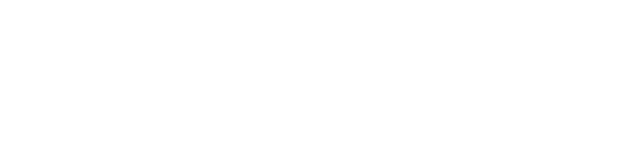
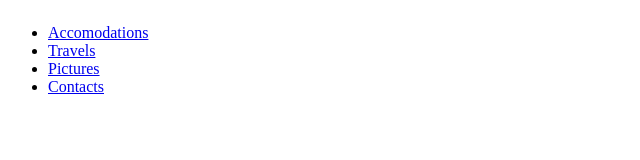
Before and after one commit to NyururuKelvin/resort, a plain HTML site: page resort.html in a window 1280 px wide. Shown: the whole page, without its empty margins (0-640 px from the left). Drawn offline with Linux system fonts and the light colour scheme.

Commit message:
add navbar

```diff
--- a/resort.html
+++ b/resort.html
@@ -7,6 +7,16 @@
     <link href="resort.css" rel="stylesheet" type="text/css">
 </head>
 <body>
+    <div>
+        <nav>
+            <ul>
+                <li><a href="accomodation.html">Accomodations</a></li>
+                <li><a href="travel.html">Travels</a></li>
+                <li><a href="pictures.html">Pictures</a></li>
+                <li><a href="contact.html">Contacts</a></li>
+            </ul>
+        </nav>
+    </div>
 
 </body>
 </html>
```
